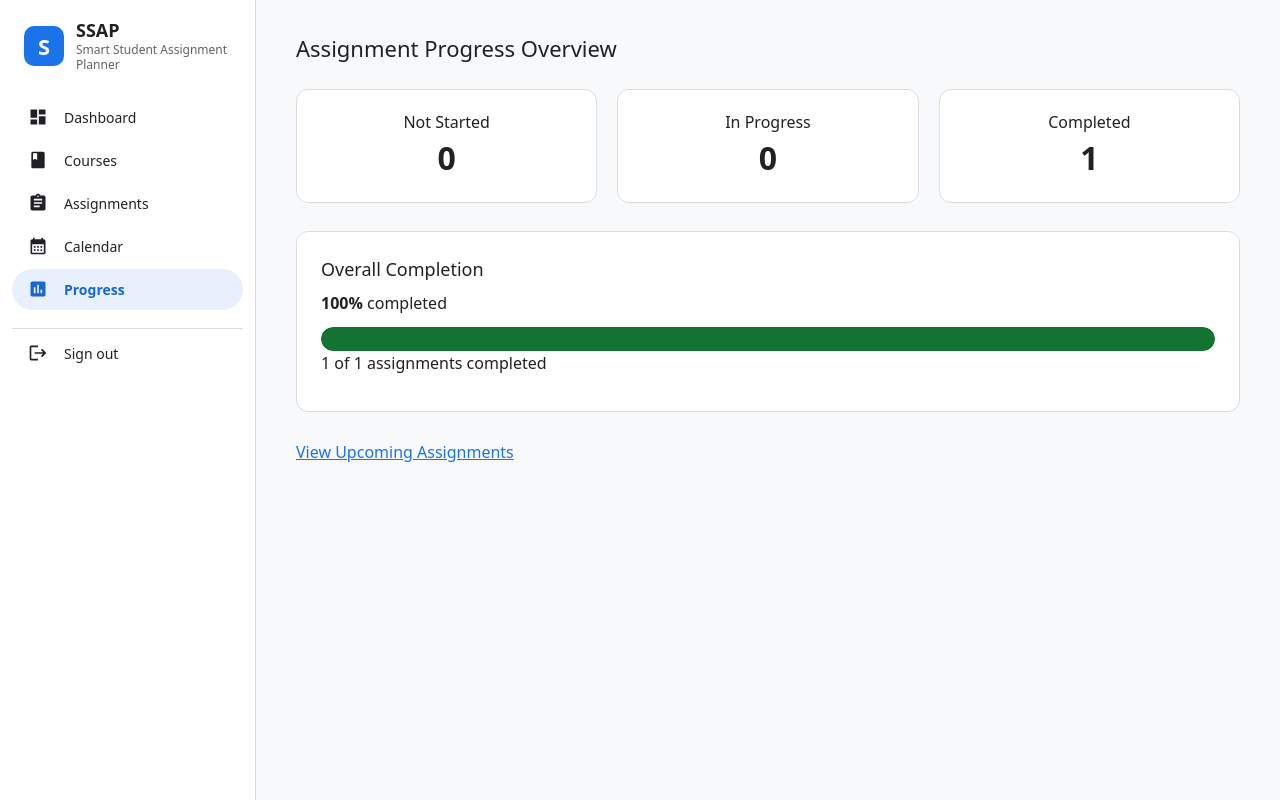
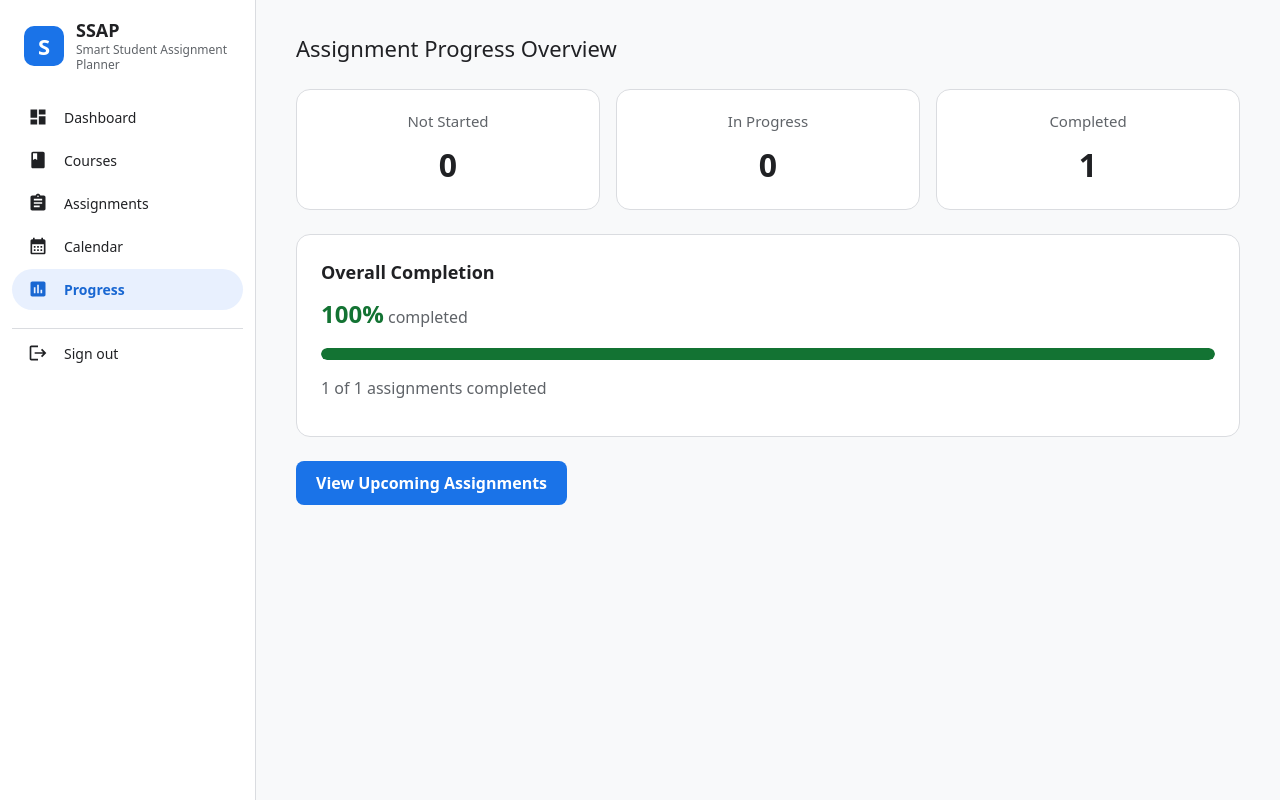
Before and after one commit to BhavyaSura/Smart-Student-Assignment-Planner, a Flask app: page /assignment-progress/ in a window 1280 px wide. Run offline with Flask 3, Linux system fonts and the light colour scheme; the visitor is signed in with stand-in values (Sample User, id 1); tables that the repository leaves empty hold one stand-in row (values such as "Sample post").

Commit message:
Update progress tab styling for SSAP-36

```diff
--- a/static/css/progress.css
+++ b/static/css/progress.css
@@ -1,69 +1,109 @@
 /* ------------------------------------------------------------------
-   progress.css -- styles that ONLY the Progress page uses (SSAP-9).
-   Loaded by templates/progress/home.html.
+   progress.css -- Progress Overview page (SSAP-36).
    ------------------------------------------------------------------ */
 
-/* Three count cards in a row. */
+/* Three assignment count cards. */
 .progress-summary {
     display: grid;
     grid-template-columns: repeat(3, minmax(0, 1fr));
-    gap: 20px;
+    gap: 16px;
     margin: 24px 0;
 }
 
 .progress-card {
+    display: flex;
+    flex-direction: column;
+    align-items: center;
+    justify-content: center;
+    gap: 8px;
+    min-height: 120px;
     padding: 20px;
     text-align: center;
     border: 1px solid var(--border);
-    border-radius: 12px;
+    border-radius: 14px;
     background: var(--surface);
+    transition: transform 0.15s ease, box-shadow 0.15s ease;
+}
+
+.progress-card:hover {
+    transform: translateY(-2px);
+    box-shadow: 0 4px 12px rgba(60, 64, 67, 0.10);
 }
 
 .progress-card h3 {
-    margin-top: 0;
-    font-size: 16px;
+    font-size: 15px;
     font-weight: 500;
+    color: var(--text-muted);
 }
 
 .progress-card p {
     margin-bottom: 0;
     font-size: 32px;
-    font-weight: 600;
+    font-weight: 700;
+    color: var(--text);
 }
 
-/* The overall completion box with its bar. */
+/* Overall completion section. */
 .overall-progress {
-    margin: 28px 0;
+    margin: 24px 0;
     padding: 24px;
     border: 1px solid var(--border);
-    border-radius: 12px;
+    border-radius: 14px;
     background: var(--surface);
 }
 
 .overall-progress h3 {
-    margin-bottom: 8px;
+    margin-bottom: 10px;
     font-size: 18px;
-    font-weight: 500;
+    font-weight: 600;
 }
 
+.overall-progress p {
+    color: var(--text-muted);
+}
+
+/* Completion percentage. */
+.overall-progress strong {
+    color: var(--success-text);
+    font-size: 24px;
+    font-weight: 700;
+}
+
+/* Overall completion bar. */
 .progress-bar-container {
     width: 100%;
-    height: 24px;
+    height: 12px;
+    margin: 16px 0;
     overflow: hidden;
-    border-radius: 12px;
+    border-radius: 10px;
     background: var(--hover);
 }
 
 .progress-bar-fill {
     height: 100%;
-    border-radius: 12px;
+    border-radius: 10px;
     background: var(--success-text);
     transition: width 0.4s ease-in-out;
 }
 
-/* Very narrow windows: stack the cards. */
+/* Upcoming assignments button spacing. */
+.progress-actions {
+    margin-top: 20px;
+    margin-bottom: 24px;
+}
+
+/* Responsive layout for smaller screens. */
 @media (max-width: 700px) {
     .progress-summary {
         grid-template-columns: 1fr;
+        gap: 12px;
+    }
+
+    .progress-card {
+        min-height: 100px;
+    }
+
+    .overall-progress {
+        padding: 18px;
     }
 }
--- a/templates/progress/home.html
+++ b/templates/progress/home.html
@@ -60,8 +60,10 @@
 <p>You haven't added any assignments yet.</p>
 {% endif %}
 
-<a href="{{ url_for('assignments.upcoming_assignments') }}">
-    View Upcoming Assignments
-</a>
+<div class="progress-actions">
+    <a href="{{ url_for('assignments.upcoming_assignments') }}" class="button-link">
+        View Upcoming Assignments
+    </a>
+</div>
 
 {% endblock %}
```
